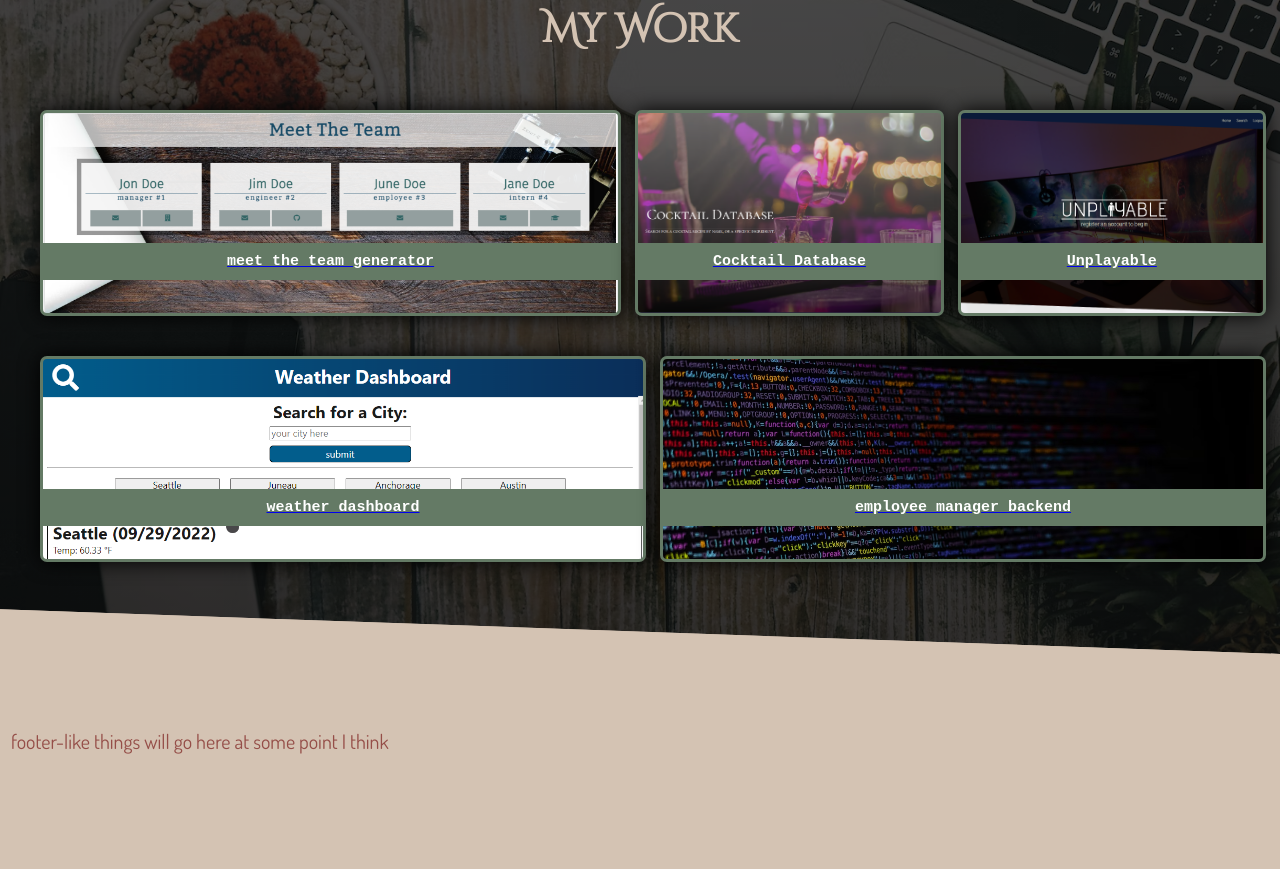
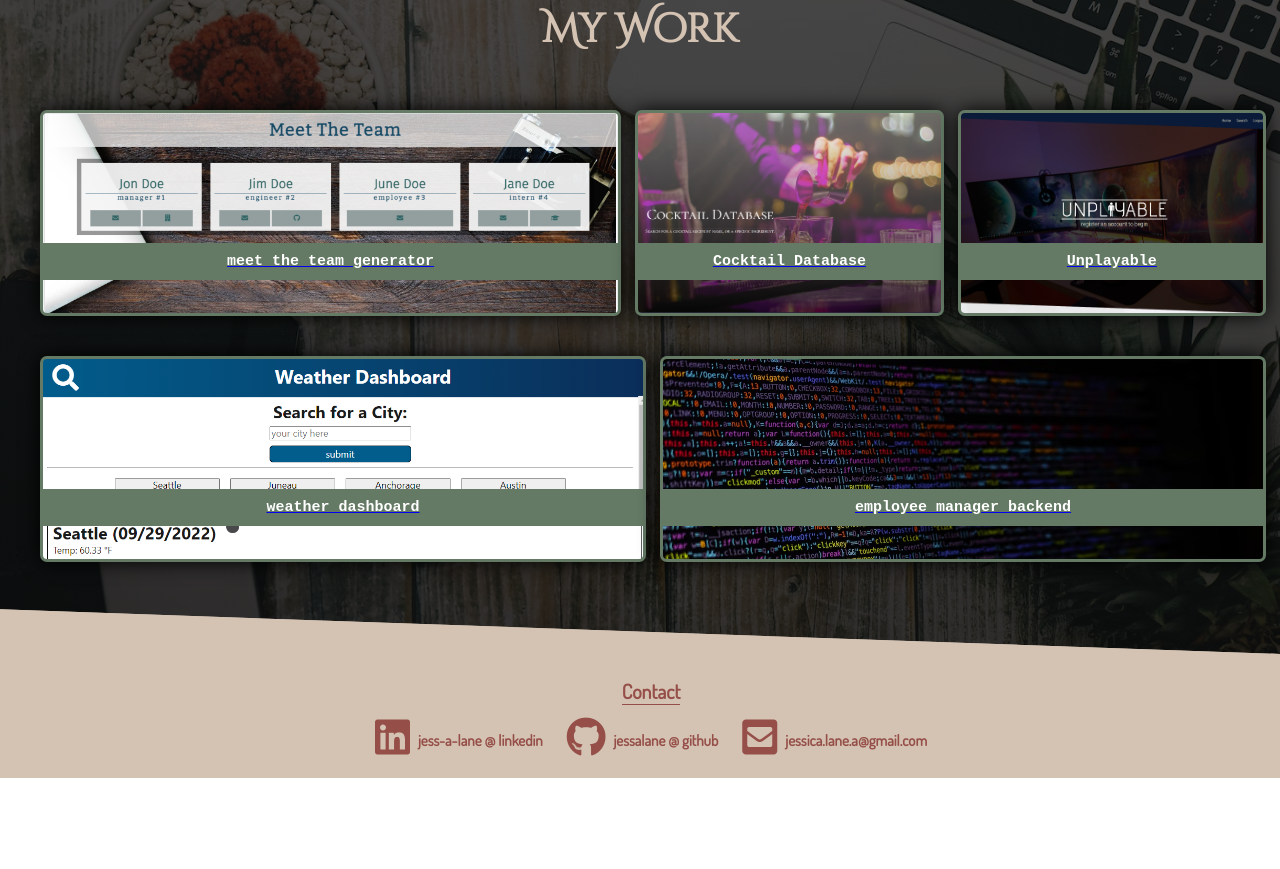
Before and after one commit to jessalane/JALportfolio, a plain HTML site: page index.html in a window 1280 px wide. Shown: the part 1568-2437 px from the top of the page. After the commit the page ends 2346 px from the top, so only its background shows below. Drawn offline with Linux system fonts and the light colour scheme; a web font is replaced by a local one.

Commit message:
updating footer content

```diff
--- a/assets/css/style.css
+++ b/assets/css/style.css
@@ -232,16 +232,51 @@ footer {
 .footerContent {
     position: relative;
     width: 100%;
-    height: 120px;
     border: 1px solid var(--NeutColor);
     background-color: var(--NeutColor);
     padding: 20px 10px;
     margin-top: 25px;
     font-family: var(--SansFont);
     font-size: 20px;
-    text-align: justify;
+    text-align: center;
     color: var(--HighlightColor);
     z-index: 901;
+}
+
+.footerContent a {
+    text-decoration: none;
+    height: fit-content;
+    padding: 0;
+    margin: 0 10px;
+}
+
+.footerContent h3 {
+    font-size: 20px;
+    width: fit-content;
+    margin: -50px auto 0 auto;
+    border-bottom: 1px solid var(--HighlightColor);
+}
+
+.footerContact {
+    font-size: 40px;
+    margin: 10px;
+    display: inline-block;
+    color: var(--HighlightColor);
+}
+
+.footerContact i {
+    vertical-align: middle;
+}
+
+.footerContact:hover {
+    color: var(--AltColor);
+    transform: scale(1.1);
+}
+
+.footerContent h5 {
+    margin: 0;
+    font-size: 15px;
+    display: inline-block;
 }
 
 /* Large smartphones - navbar changes color */
--- a/index.html
+++ b/index.html
@@ -10,11 +10,15 @@
   <style>
     @import url('https://fonts.googleapis.com/css2?family=Cinzel+Decorative&family=Dosis&family=Syne+Mono&display=swap');
   </style>
+  <!--fontawesome link-->
+  <link rel="stylesheet" href="https://use.fontawesome.com/releases/v5.8.1/css/all.css"
+    integrity="sha384-50oBUHEmvpQ+1lW4y57PTFmhCaXp0ML5d60M1M7uH2+nqUivzIebhndOJK28anvf" crossorigin="anonymous" />
 </head>
 
 <!--body begins-->
 
 <body>
+  <!--start of nav-->
   <nav></nav>
   <section class='link'>
     <a href='/'>home</a>
@@ -22,12 +26,13 @@
     <a href='#projects'>projects</a>
     <a href='#contact'>contact</a>
   </section>
-
+  <!--end of nav, start of header-->
   <header class="flexCont">
     <h1>Jessica Lane</h1>
     <h2>full stack development student | jessica.lane.a@gmail.com</h2>
     <h6> <a href="#projects">see my work</a></h6>
   </header>
+  <!--end of header, start of about me-->
   <section id="about">
     <div class="aboutContent">
       <h1>About Me</h1>
@@ -47,6 +52,7 @@
       </p>
     </div>
   </section>
+  <!--end of about me, start of projects-->
   <section id="projects">
     <h1>My Work</h1>
     <div class="projFlex">
@@ -82,10 +88,25 @@
 
     </div>
   </section>
+  <!--end of projects, start of footer-->
   <footer></footer>
-  <section class="footerContent">
-    footer-like things will go here at some point I think
+  <section class="footerContent" id="contact">
+    <h3>Contact</h3>
+    <a href="https://www.linkedin.com/in/jess-a-lane/" target="_blank" class="footerContact">
+      <i class="fab fa-linkedin"></i>
+      <h5>jess-a-lane @ linkedin</h5>
+    </a>
+    <a href="https://github.com/jessalane" target="_blank" class="footerContact">
+      <i class="fab fa-github"></i>
+      <h5>jessalane @ github</h5>
+    </a>
+    <a href="mailto:jessica.lane.a@gmail.com" class="footerContact">
+      <i class="fas fa-envelope-square"></i>
+      <h5>jessica.lane.a@gmail.com</h5>
+    </a>
+
   </section>
+  <!--end of footer-->
 </body>
 <!--body ends-->
 
```
Lines whose indentation alone changed are shown as unchanged.
